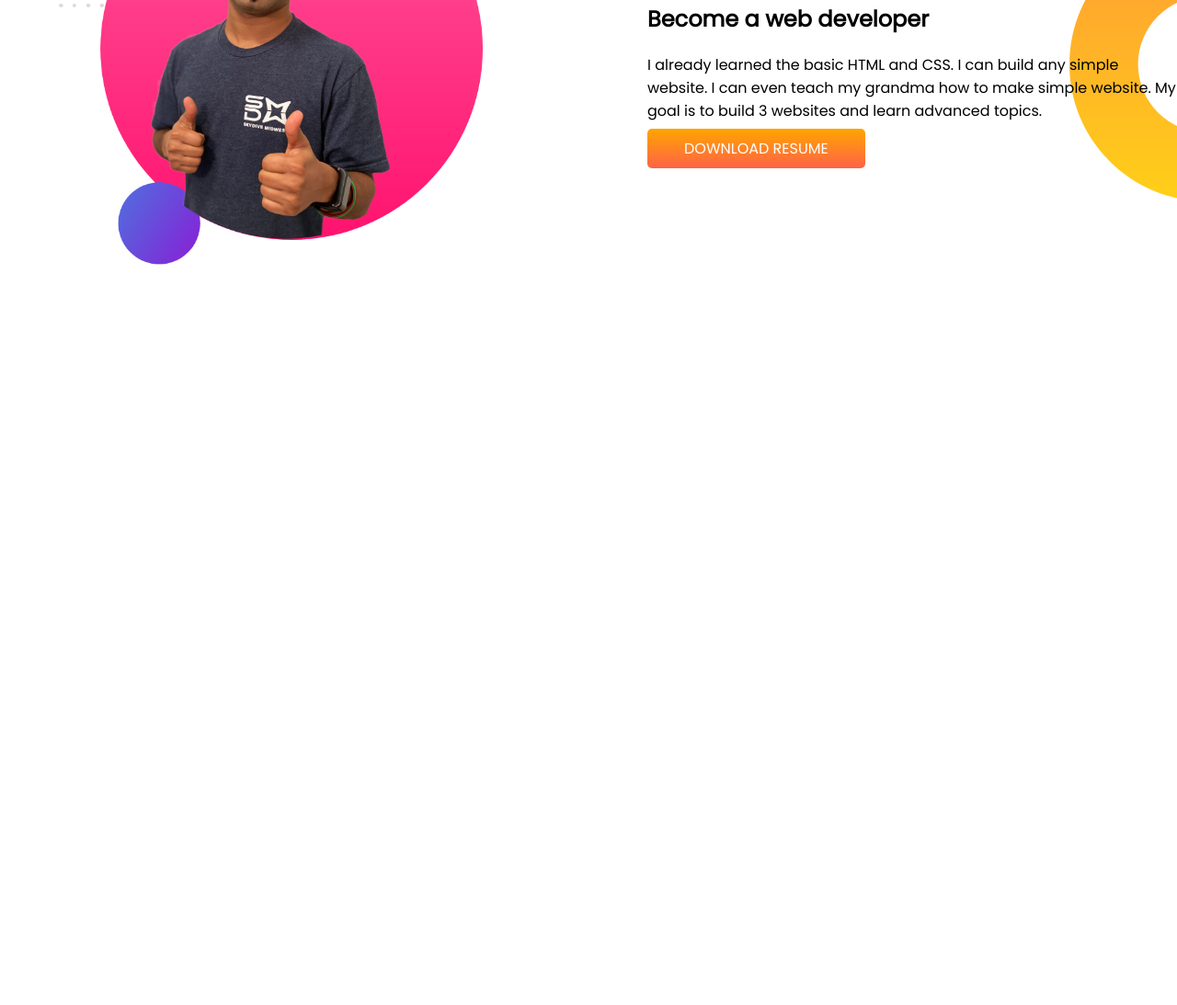
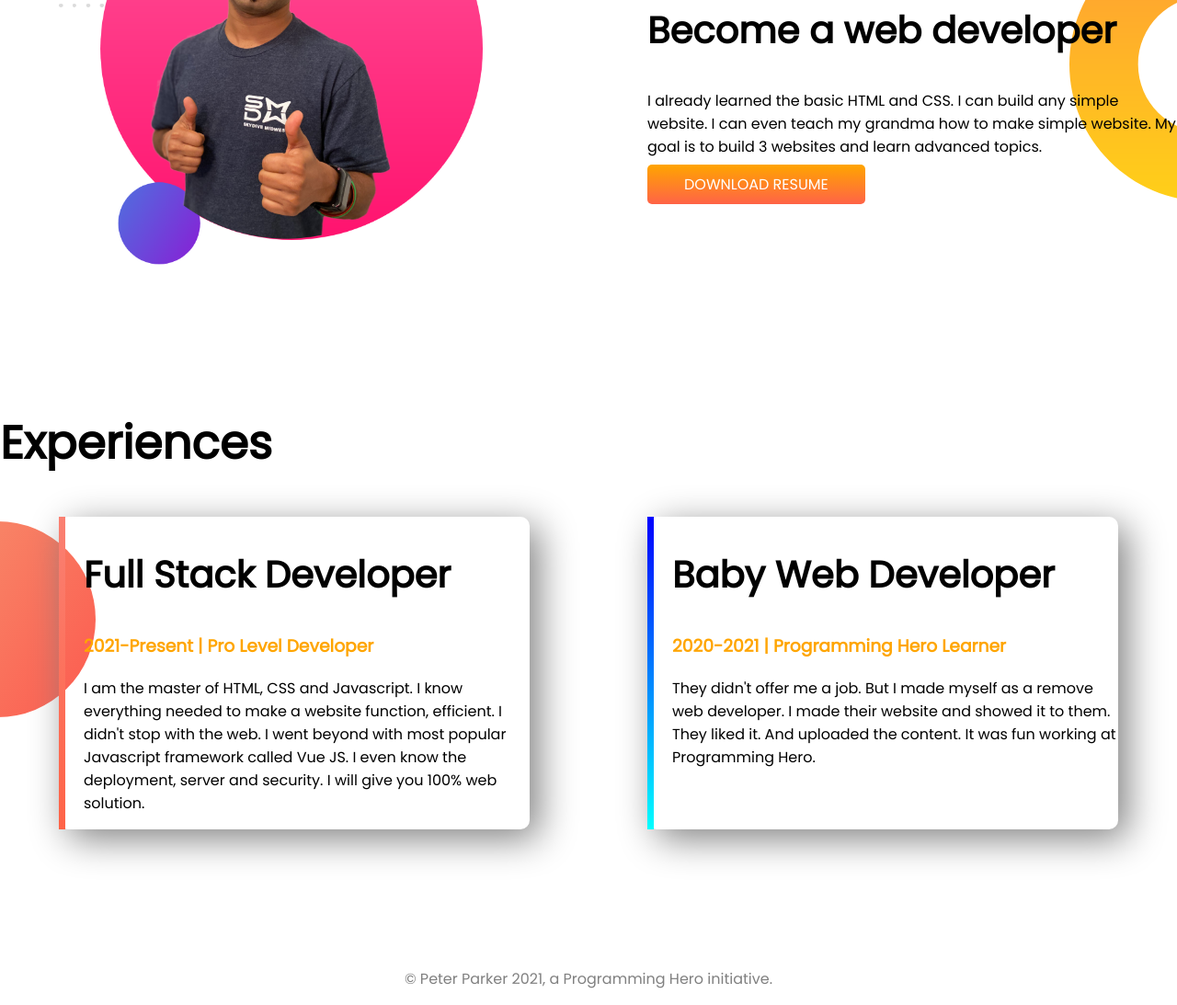
Before and after one commit to Mahbub2352/developer-portfolio, a plain HTML site: page index.html in a window 1280 px wide. Shown: the part 769-1862 px from the top of the page at 92% size. Before the commit the page ends 1214 px from the top, so only its background shows below. Drawn offline with Linux system fonts and the light colour scheme.

Commit message:
almost done

```diff
--- a/index.html
+++ b/index.html
@@ -11,7 +11,7 @@
     <link rel="stylesheet" href="style.css" />
   </head>
   <body>
-    <section class="top-banner">
+    <section class="top-banner flexible-container">
       <div class="half-width">
         <h1>Welcome To</h1>
         <h1><span class="orange-color">Peter Parker</span> World</h1>
@@ -21,23 +21,58 @@
           dime for that work. That's why I am learning and mastering web development. I will not
           stop until I become the Web Development Hero.
         </p>
-        <a class="link-button" href="https://www.linkedin.com/company/programminghero" target="_blank">HIRE ME</a>
+        <a
+          class="link-button"
+          href="https://www.linkedin.com/company/programminghero"
+          target="_blank"
+          >HIRE ME</a
+        >
       </div>
       <div class="half-width">
         <img src="images/jhankar.png" alt="Picture of Jhanker Mahbub" />
       </div>
     </section>
-    <section class="dream-big">
-        <div class="half-width">
-            <img src="images/jhankar2.png" alt="Picture of Jhanker Mahbub">
+    <section class="dream-big flexible-container">
+      <div class="half-width">
+        <img src="images/jhankar2.png" alt="Picture of Jhanker Mahbub" />
+      </div>
+      <div class="half-width">
+        <h1>Dream Big</h1>
+        <h2>Become a web developer</h2>
+        <p>
+          I already learned the basic HTML and CSS. I can build any simple website. I can even teach
+          my grandma how to make simple website. My goal is to build 3 websites and learn advanced
+          topics.
+        </p>
+        <a class="link-button" href="" target="_blank">DOWNLOAD RESUME</a>
+      </div>
+    </section>
+    <section class="experience-area">
+      <h1>Experiences</h1>
+      <div class="flexible-container">
+        <div id="full-stack-developer" class="experience-item">
+          <h2>Full Stack Developer</h2>
+          <h3 class="orange-color">2021-Present | Pro Level Developer</h3>
+          <p>
+            I am the master of HTML, CSS and Javascript. I know everything needed to make a website
+            function, efficient. I didn't stop with the web. I went beyond with most popular
+            Javascript framework called Vue JS. I even know the deployment, server and security. I
+            will give you 100% web solution.
+          </p>
         </div>
-        <div class="half-width">
-            <h1>Dream Big</h1>
-            <h2>Become a web developer</h2>
-            <p>I already learned the basic HTML and CSS. I can build any simple website. I can even teach my grandma how to make simple website. My goal is to build 3 websites and learn advanced topics.</p>
-            <a class="link-button" href="" target="_blank">DOWNLOAD RESUME</a>
+        <div id="baby-web-developer" class="experience-item">
+          <h2>Baby Web Developer</h2>
+          <h3 class="orange-color">2020-2021 | Programming Hero Learner</h3>
+          <p>
+            They didn't offer me a job. But I made myself as a remove web developer. I made their
+            website and showed it to them. They liked it. And uploaded the content. It was fun
+            working at Programming Hero.
+          </p>
         </div>
-
+      </div>
     </section>
+    <footer>
+        <p>© Peter Parker 2021, a Programming Hero initiative.</p>
+    </footer>
   </body>
 </html>
--- a/style.css
+++ b/style.css
@@ -6,10 +6,13 @@ body{
 h1{
     font-size: 50px;
 }
+h2{
+    font-size: 40px;
+}
 .orange-color{
     color: orange;
 }
-section{
+.flexible-container{
     display: flex;
     margin-bottom: 150px;
 }
@@ -37,3 +40,31 @@ section{
     background-repeat: no-repeat;
     background-position: right;
 }
+.experience-item{
+
+    width: 40%;
+    margin-left: 5%;
+    margin-right: 5%;
+    padding-left: 20px;
+    border-radius: 10px;
+    box-shadow: 10px 10px 40px gray;
+}
+.experience-area{
+    background-image: url(images/exp-bg.png);
+    background-repeat: no-repeat;
+    background-position: left;
+}
+#baby-web-developer{
+    border-left: 7px solid;
+    border-image: linear-gradient(blue,cyan);
+    border-image-slice: 1;
+}
+#full-stack-developer{
+    border-left: 7px solid;
+    border-image: linear-gradient(salmon,tomato);
+    border-image-slice: 1;
+}
+footer p{
+    text-align: center;
+    color: gray;
+}
```
Also changed, not shown: Mahbub86.jpg (deleted), Md. Mahbub Hosen.jpg (deleted), Md._Mahbub_Hosen-removebg-preview.png (deleted), my-bg.png (deleted).
